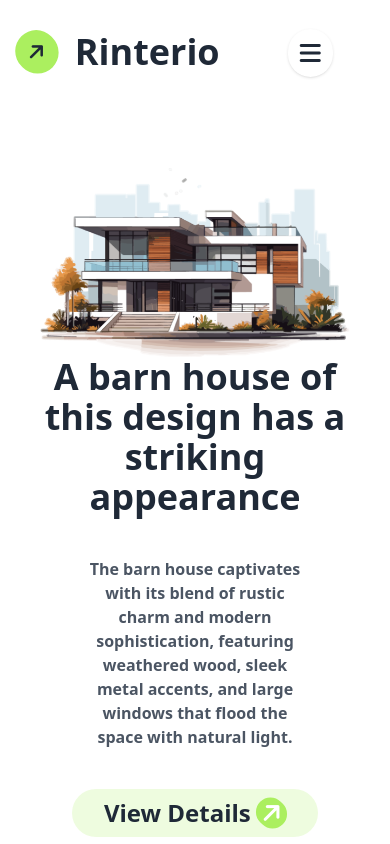
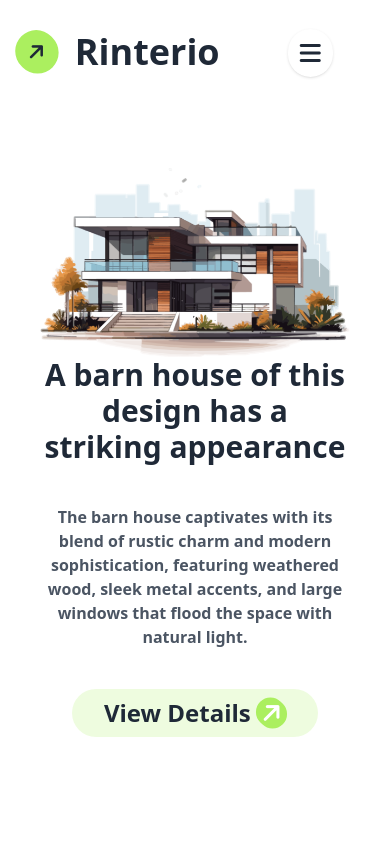
Before and after one commit to md-siam-islam/Assignment-3, a plain HTML site: page index.html in a window 390 px wide. Shown: the top 844 px of the page. Drawn offline with nearby package versions, Linux system fonts and the light colour scheme; a web font is replaced by a local one.

Commit message:
banner section re-Design

```diff
--- a/index.html
+++ b/index.html
@@ -114,8 +114,8 @@
                     <img src="./assets/banner.png" alt="">
                 </div>
                 <div class="text-center flex flex-col justify-center items-center">
-                    <h1 class="lg:text-6xl text-4xl font-bold mb-10">A barn house of this design has a <br> striking appearance</h1>
-                    <p class="w-3/4  font-semibold text-gray-600 mb-10">The barn house captivates with its blend of rustic charm and modern sophistication, featuring weathered wood, sleek metal accents, and large windows that flood the space with natural light.</p>
+                    <h1 class="lg:text-6xl text-3xl font-bold mb-10">A barn house of this design has a  striking appearance</h1>
+                    <p class="md:w-3/4  font-semibold text-gray-600 mb-10">The barn house captivates with its blend of rustic charm and modern sophistication, featuring weathered wood, sleek metal accents, and large windows that flood the space with natural light.</p>
                     <button class="bg-color7 px-8 py-2 rounded-full text-2xl font-bold">View Details  <i class="fa-solid fa-arrow-right bg-color5 text-white   rounded-full -rotate-45 p-1"></i></button>
                 </div>
             </div>
```
